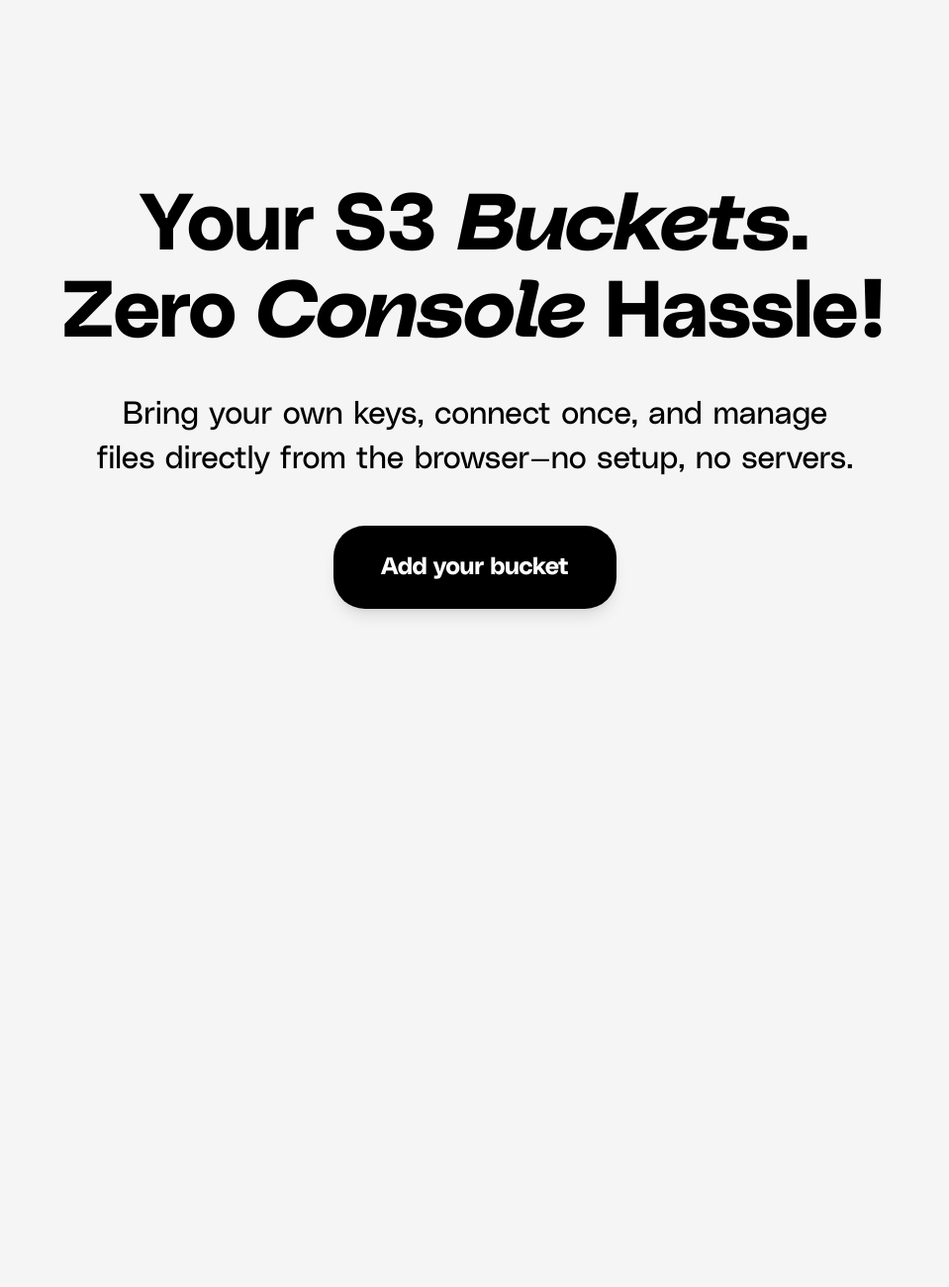
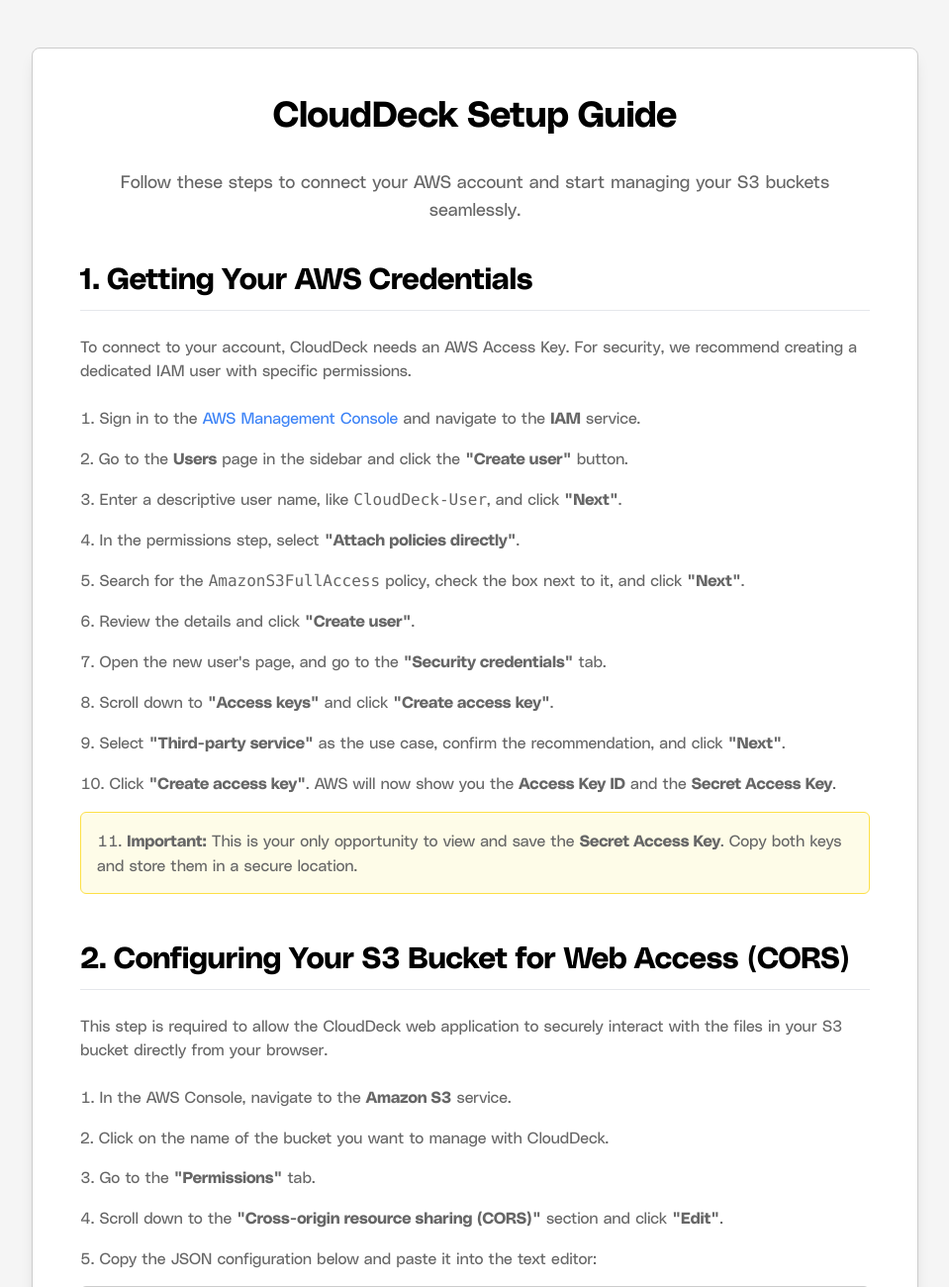
Before and after one commit to ezDecode/CloudDeck, a React (Vite) app in the folder frontend/: page /setup-guide in a window 1280 px wide. Shown: the top 1300 px of the page at 99% size, without its empty margins (160-1119 px from the left). Before the commit the page ends 800 px from the top, so only its background shows below. Built offline with nearby package versions, Linux system fonts and the light colour scheme.

Commit message:
feat: Add SetupGuide component and integrate routing with react-router-dom

```diff
--- a/frontend/package.json
+++ b/frontend/package.json
@@ -19,6 +19,7 @@
     "gsap": "^3.13.0",
     "react": "^19.1.0",
     "react-dom": "^19.1.0",
+    "react-router-dom": "^7.6.3",
     "sonner": "^2.0.6",
     "util": "^0.12.5"
   },
--- a/frontend/src/App.jsx
+++ b/frontend/src/App.jsx
@@ -1,7 +1,9 @@
 import { useState } from 'react';
+import { BrowserRouter as Router, Routes, Route, Link } from 'react-router-dom';
 import Hero from './components/Hero/Hero';
 import AuthModal from './components/AuthModal/AuthModal';
 import FileExplorer from "./components/FileExplorer/FileExplorer";
+import SetupGuide from './components/SetupGuide/SetupGuide'; // Import the new component
 import { getStoredCredentials, clearStoredCredentials } from "./services/aws/s3Service";
 
 function App() {
@@ -26,8 +28,12 @@
   const closeAuthModal = () => setIsAuthModalOpen(false);
 
   return (
+    <Router>
       <div className="min-h-screen w-full">
-      {!connected ? (
+        <Routes>
+          <Route path="/setup-guide" element={<SetupGuide />} />
+          <Route path="/" element={
+            !connected ? (
               <>
                 <Hero onConnectWallet={openAuthModal} />
                 <AuthModal
@@ -44,8 +50,11 @@
                   </div>
                 </div>
               </div>
-      )}
+            )
+          } />
+        </Routes>
       </div>
+    </Router>
   );
 }
 
--- a/frontend/src/components/Hero/Hero.jsx
+++ b/frontend/src/components/Hero/Hero.jsx
@@ -1,4 +1,5 @@
 import React from 'react';
+import { Link } from 'react-router-dom';
 
 const Hero = ({ onConnectWallet }) => {
   return (
@@ -17,12 +18,21 @@
         </p>
 
         {/* CTA Button */}
+        <div className="flex justify-center gap-4">
           <button
             onClick={onConnectWallet}
             className="bg-text-primary text-neutral-white text-[18px] md:text-[24px] font-[600] px-8 md:px-12 py-4 md:py-6 rounded-[32px] border-none cursor-pointer transition-all duration-300 hover:bg-[#333333] transform hover:scale-[1.02] active:scale-[0.98] focus:outline-none focus:ring-4 focus:ring-text-primary/30 shadow-lg hover:shadow-xl"
           >
             Add your bucket
           </button>
+          <Link to="/setup-guide">
+            <button
+              className="bg-transparent text-text-primary text-[18px] md:text-[24px] font-[600] px-8 md:px-12 py-4 md:py-6 rounded-[32px] border-2 border-text-primary cursor-pointer transition-all duration-300 hover:bg-text-primary hover:text-neutral-white transform hover:scale-[1.02] active:scale-[0.98] focus:outline-none focus:ring-4 focus:ring-text-primary/30 shadow-lg hover:shadow-xl"
+            >
+              Setup Guide
+            </button>
+          </Link>
+        </div>
       </div>
     </div>
   );
--- /dev/null
+++ b/frontend/src/components/SetupGuide/SetupGuide.jsx
@@ -0,0 +1,88 @@
+import React from 'react';
+
+const SetupGuide = () => {
+  const corsConfiguration = `
+[
+    {
+        "AllowedHeaders": ["*"],
+        "AllowedMethods": ["GET", "PUT", "POST", "DELETE", "HEAD"],
+        "AllowedOrigins": ["*"],
+        "ExposeHeaders": ["ETag"],
+        "MaxAgeSeconds": 3000
+    }
+]
+  `.trim();
+
+  return (
+    <div className="bg-primary-bg min-h-screen py-12 px-4 sm:px-6 lg:px-8">
+      <div className="max-w-4xl mx-auto bg-neutral-white rounded-lg shadow-lg p-8 md:p-12 border border-neutral-borders">
+
+        <h1 className="text-4xl font-bold text-text-primary mb-8 text-center">CloudDeck Setup Guide</h1>
+
+        <p className="text-lg text-text-secondary mb-10 text-center">
+          Follow these steps to connect your AWS account and start managing your S3 buckets seamlessly.
+        </p>
+
+        <div className="space-y-12">
+
+          <div>
+            <h2 className="text-3xl font-semibold text-text-primary mb-6 border-b pb-3">1. Getting Your AWS Credentials</h2>
+            <p className="text-text-secondary mb-6">
+              To connect to your account, CloudDeck needs an AWS Access Key. For security, we recommend creating a dedicated IAM user with specific permissions.
+            </p>
+            <ol className="list-decimal list-inside space-y-4 text-text-secondary">
+              <li>Sign in to the <a href="https://aws.amazon.com/console/" target="_blank" rel="noopener noreferrer" className="text-blue-500 hover:underline">AWS Management Console</a> and navigate to the <strong>IAM</strong> service.</li>
+              <li>Go to the <strong>Users</strong> page in the sidebar and click the <strong>"Create user"</strong> button.</li>
+              <li>Enter a descriptive user name, like <code>CloudDeck-User</code>, and click <strong>"Next"</strong>.</li>
+              <li>In the permissions step, select <strong>"Attach policies directly"</strong>.</li>
+              <li>Search for the <code>AmazonS3FullAccess</code> policy, check the box next to it, and click <strong>"Next"</strong>.</li>
+              <li>Review the details and click <strong>"Create user"</strong>.</li>
+              <li>Open the new user's page, and go to the <strong>"Security credentials"</strong> tab.</li>
+              <li>Scroll down to <strong>"Access keys"</strong> and click <strong>"Create access key"</strong>.</li>
+              <li>Select <strong>"Third-party service"</strong> as the use case, confirm the recommendation, and click <strong>"Next"</strong>.</li>
+              <li>Click <strong>"Create access key"</strong>. AWS will now show you the <strong>Access Key ID</strong> and the <strong>Secret Access Key</strong>.</li>
+              <li className="p-4 bg-yellow-50 border border-yellow-300 rounded-md">
+                <strong>Important:</strong> This is your only opportunity to view and save the <strong>Secret Access Key</strong>. Copy both keys and store them in a secure location.
+              </li>
+            </ol>
+          </div>
+
+          <div>
+            <h2 className="text-3xl font-semibold text-text-primary mb-6 border-b pb-3">2. Configuring Your S3 Bucket for Web Access (CORS)</h2>
+            <p className="text-text-secondary mb-6">
+              This step is required to allow the CloudDeck web application to securely interact with the files in your S3 bucket directly from your browser.
+            </p>
+            <ol className="list-decimal list-inside space-y-4 text-text-secondary">
+              <li>In the AWS Console, navigate to the <strong>Amazon S3</strong> service.</li>
+              <li>Click on the name of the bucket you want to manage with CloudDeck.</li>
+              <li>Go to the <strong>"Permissions"</strong> tab.</li>
+              <li>Scroll down to the <strong>"Cross-origin resource sharing (CORS)"</strong> section and click <strong>"Edit"</strong>.</li>
+              <li>Copy the JSON configuration below and paste it into the text editor:</li>
+              <pre className="bg-gray-50 p-4 rounded-md mt-2 border border-neutral-borders text-sm text-left"><code>{corsConfiguration}</code></pre>
+              <li className="p-4 bg-blue-50 border border-blue-300 rounded-md">
+                <strong>Security Note:</strong> For production use, it is recommended to replace <code>"*"</code> in <code>AllowedOrigins</code> with the specific domain where you are hosting CloudDeck.
+              </li>
+              <li>Click <strong>"Save changes"</strong>.</li>
+            </ol>
+          </div>
+
+          <div>
+            <h2 className="text-3xl font-semibold text-text-primary mb-6 border-b pb-3">3. Connecting to CloudDeck</h2>
+            <p className="text-text-secondary mb-6">
+              With your credentials and CORS policy in place, you are ready to connect.
+            </p>
+            <ol className="list-decimal list-inside space-y-4 text-text-secondary">
+              <li>Return to the CloudDeck application home page.</li>
+              <li>Click the <strong>"Add your bucket"</strong> button.</li>
+              <li>Enter the <strong>Access Key ID</strong> and <strong>Secret Access Key</strong> you saved from Step 1 into the connection modal.</li>
+              <li>Click <strong>"Connect"</strong> to initialize the connection and begin managing your files.</li>
+            </ol>
+          </div>
+
+        </div>
+      </div>
+    </div>
+  );
+};
+
+export default SetupGuide;
```
Also changed, not shown: 1 other file (tests, documents, lock files or other folders). Lines whose indentation alone changed are shown as unchanged.
